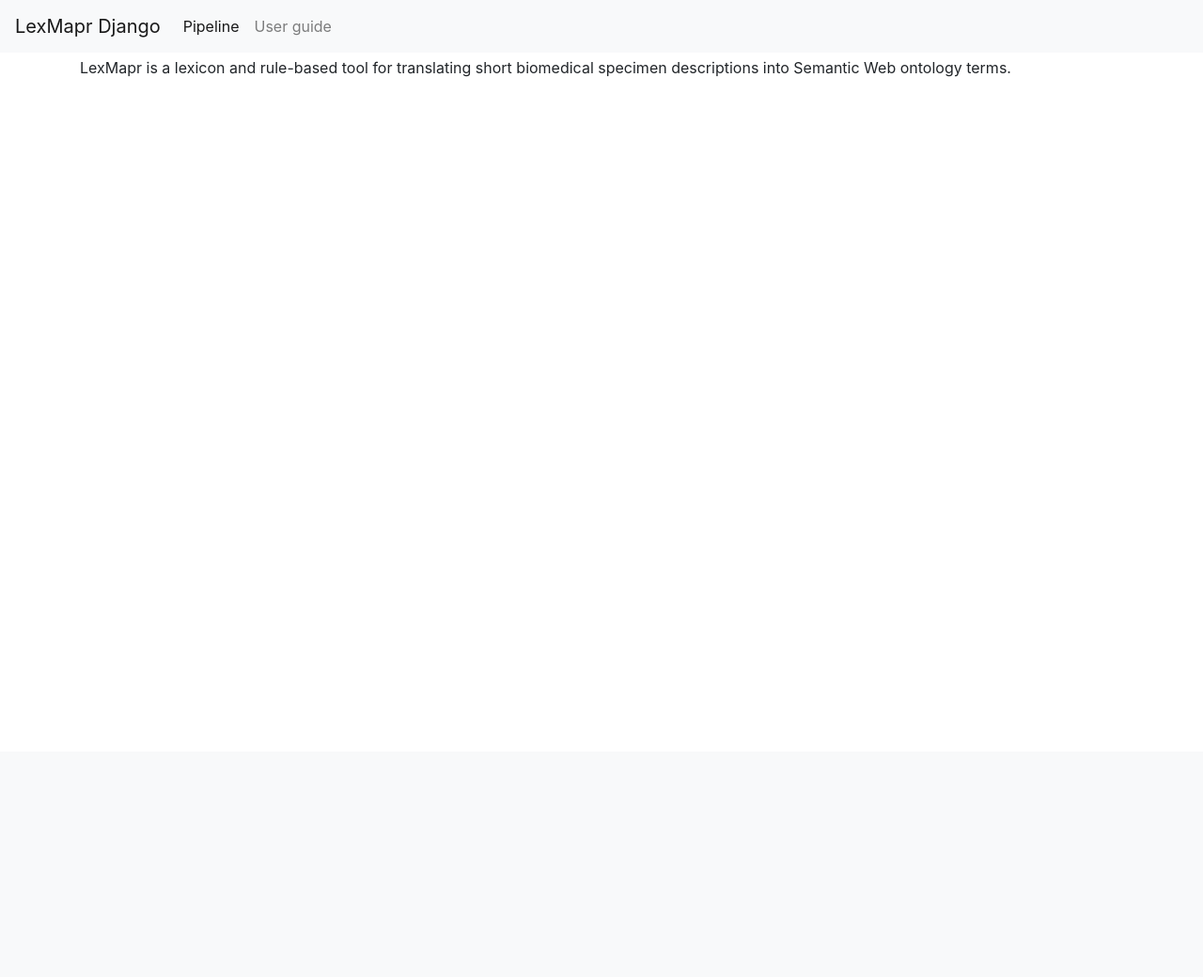
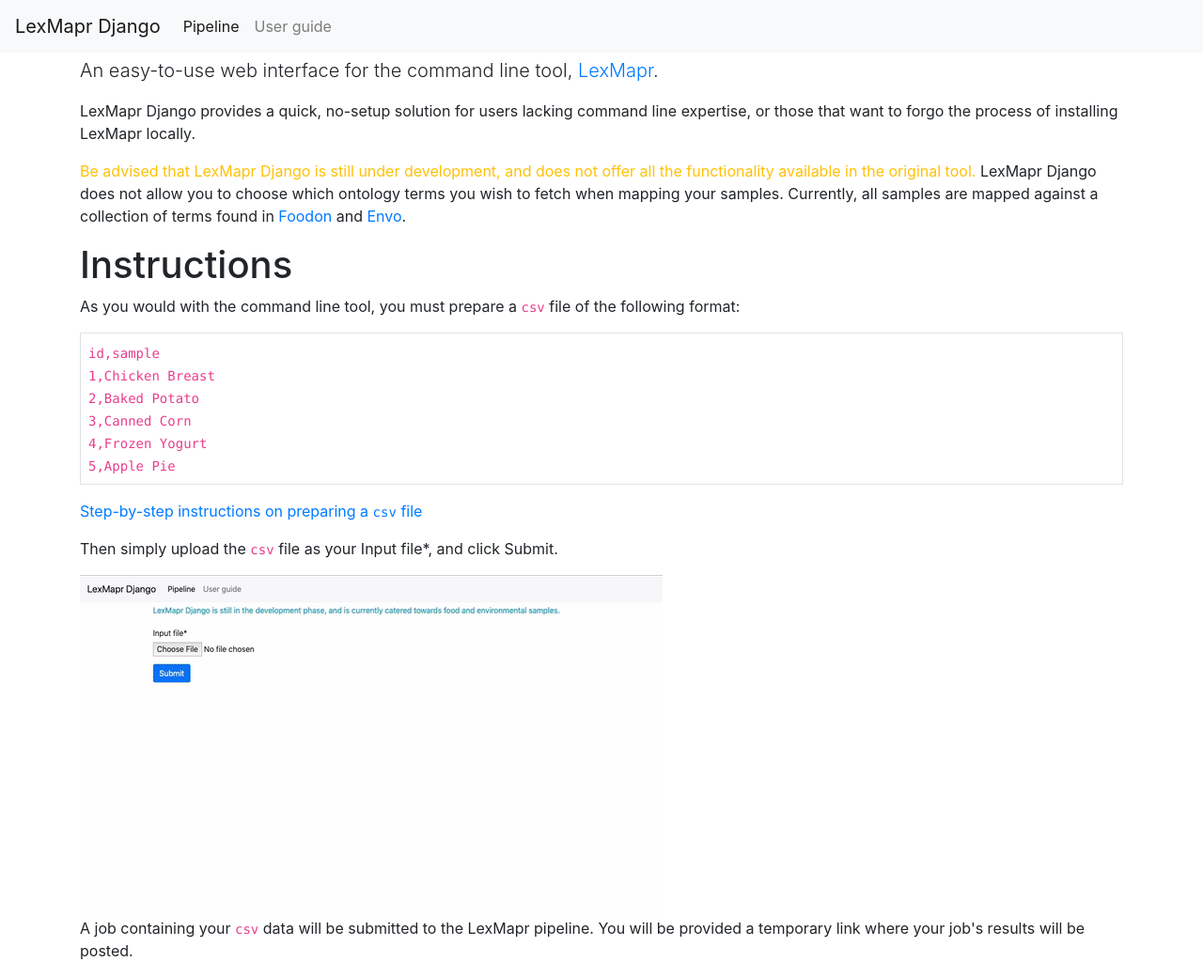
Before and after one commit to ivansg44/lexmapr_django, a Django app: page /user-guide/ in a window 1280 px wide. Shown: the whole page at 94% size. Before the commit the page ends 82 px from the top, so only its background shows below. Run offline with Django 3.2, Linux system fonts and the light colour scheme; some libraries are stand-ins or nearby versions.

Commit message:
More detailed user guide

```diff
--- a/lexmapr_django/templates/pages/pipeline.html
+++ b/lexmapr_django/templates/pages/pipeline.html
@@ -5,7 +5,7 @@
 
 {% block content %}
   <p class="text-info">
-    lexmapr-django is still in the development phase, and is currently catered
+    LexMapr Django is still in the development phase, and is currently catered
     towards food and environmental samples.
   </p>
 
--- a/lexmapr_django/templates/pages/user_guide.html
+++ b/lexmapr_django/templates/pages/user_guide.html
@@ -1,7 +1,89 @@
 {% extends "base.html" %}
+
+{% load i18n static %}
 
 {% block title %}User guide | LexMapr Django {% endblock title %}
 {% block content %}
-  LexMapr is a lexicon and rule-based tool for translating short biomedical
-  specimen descriptions into Semantic Web ontology terms.
+  <p class="lead">
+    An easy-to-use web interface for the command line tool,
+    <a href="https://github.com/Public-Health-Bioinformatics/LexMapr"
+       target="_blank">LexMapr</a>.
+  </p>
+
+  <p>
+    LexMapr Django provides a quick, no-setup solution for users lacking
+    command line expertise, or those that want to forgo the process of
+    installing LexMapr locally.
+  </p>
+
+  <p>
+    <span class="text-warning">
+      Be advised that LexMapr Django is still under development, and does not
+      offer all the functionality available in the original tool.
+    </span>
+    LexMapr Django does not allow you to choose which ontology terms you wish
+    to fetch when mapping your samples. Currently, all samples are mapped
+    against a collection of terms found in
+    <a href="https://github.com/FoodOntology/foodon" target="_blank">Foodon</a>
+    and
+    <a href="https://github.com/EnvironmentOntology/envo" target="_blank">
+      Envo</a>.
+  </p>
+
+  <h1>Instructions</h1>
+
+  <p>
+    As you would with the command line tool, you must prepare a
+    <code>csv</code> file of the following format:
+  </p>
+
+  <p class="border p-2">
+    <code>id,sample</code>
+    <br>
+    <code>1,Chicken Breast</code>
+    <br>
+    <code>2,Baked Potato</code>
+    <br>
+    <code>3,Canned Corn</code>
+    <br>
+    <code>4,Frozen Yogurt</code>
+    <br>
+    <code>5,Apple Pie</code>
+  </p>
+
+  <p>
+    <a data-toggle="collapse" href="#csv_prep_help">
+      Step-by-step instructions on preparing a <code>csv</code> file
+    </a>
+  </p>
+
+  <div class="collapse mb-3" id="csv_prep_help">
+    <div class="card card-body">
+      <p>Open up Microsoft Excel, Apple Numbers or LibreOffice Calc</p>
+
+      <p>Create a spreadsheet like so:</p>
+
+      <div class="mb-3">
+        <img src="{% static 'images/csv_example.png' %}" alt="csv_example.png">
+      </div>
+
+      <p>Save the file as <code>example.csv</code></p>
+
+      <p class="text-warning">Do not forget the <code>.csv</code> extension!</p>
+    </div>
+  </div>
+
+  <p>
+    Then simply upload the <code>csv</code> file as your Input file*, and click
+    Submit.
+  </p>
+
+  <img src="{% static 'images/submission_example.gif' %}"
+       alt="submission_example.gif">
+
+  <p>
+    A job containing your <code>csv</code> data will be submitted to the
+    LexMapr pipeline. You will be provided a temporary link where your job's
+    results will be posted.
+  </p>
 {% endblock %}
```
Also changed, not shown: lexmapr_django/static/images/csv_example.png (added), lexmapr_django/static/images/submission_example.gif (added).
